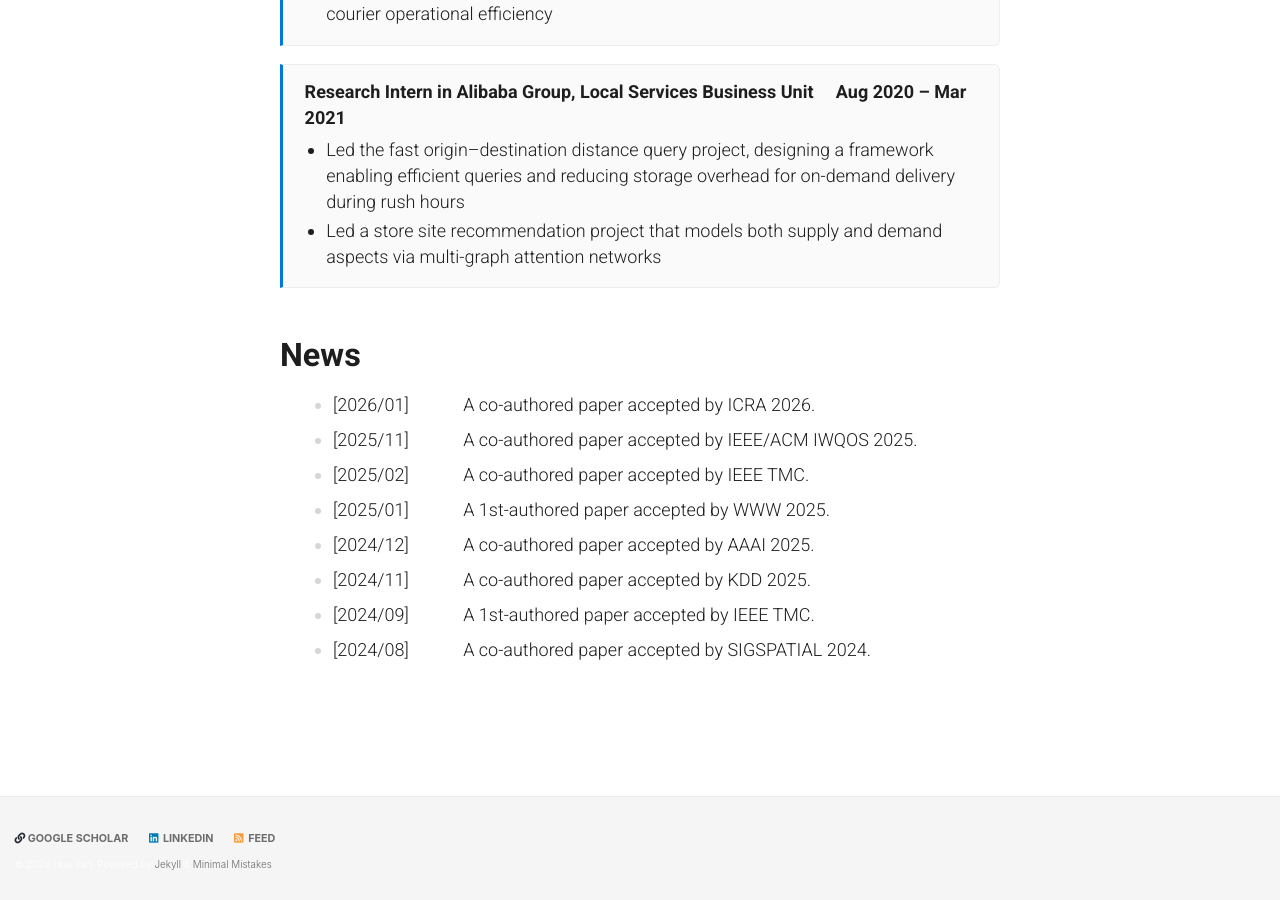
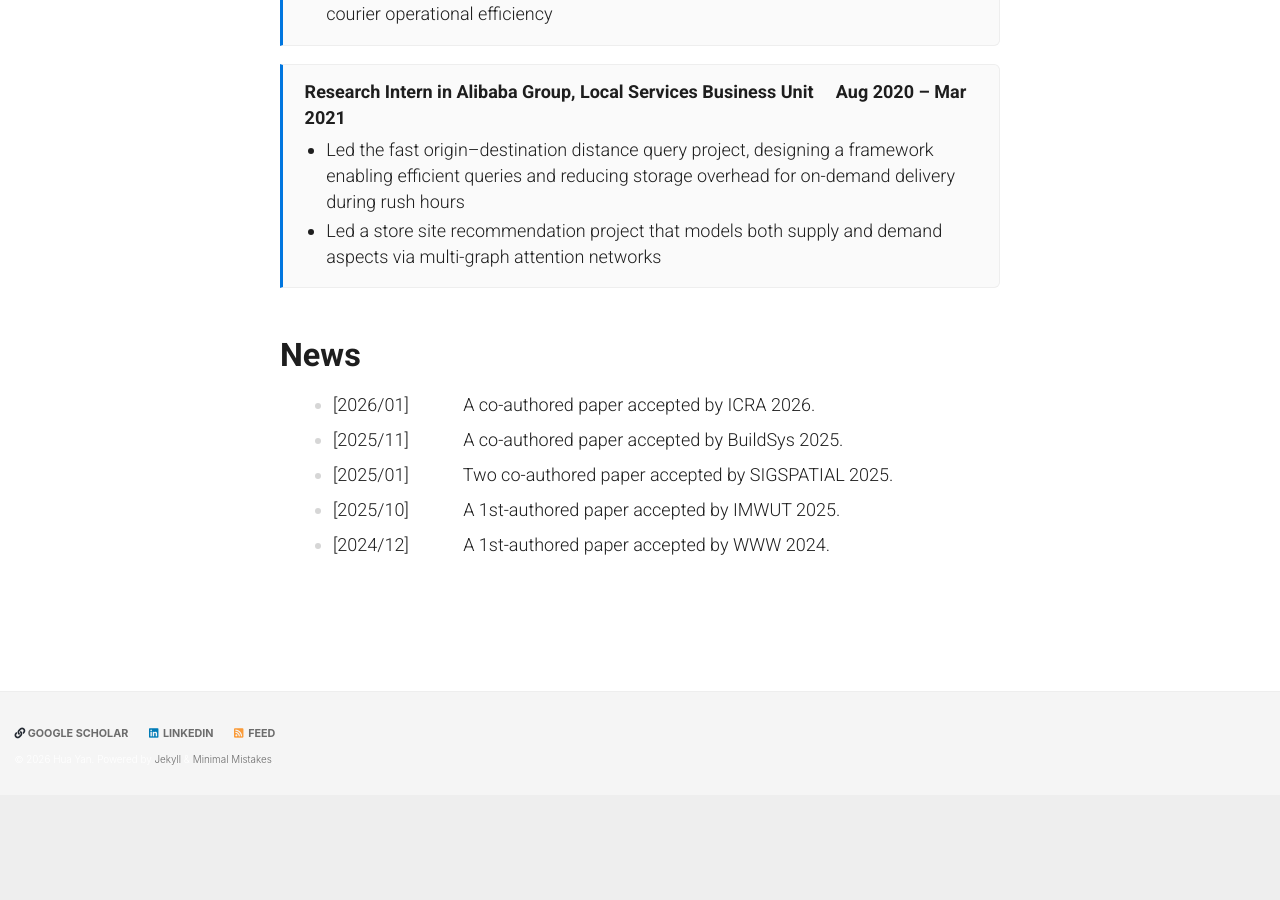
Before and after one commit to huy222-lu/website, a Jekyll site: the page built from index.md, in a window 1280 px wide and 900 px high, scrolled down 885 px. Built offline with Jekyll 4.4.1, drawn with Linux system fonts in a browser that asks for light colours; cached includes are drawn as plain includes; a script that is not in the unit is left out; comment, search, counter and statistics services are not loaded; after the commit the page ends 1680 px from its top, so only the background shows below that.

Commit message:
Update index.md

```diff
--- a/index.md
+++ b/index.md
@@ -36,13 +36,11 @@ overhead for on-demand delivery during rush hours
 ### News
 
 * **[2026/01]** &nbsp; A co-authored paper accepted by ICRA 2026.
-* **[2025/11]** &nbsp; A co-authored paper accepted by IEEE/ACM IWQOS 2025.
-* **[2025/02]** &nbsp; A co-authored paper accepted by IEEE TMC.
-* **[2025/01]** &nbsp; A 1st-authored paper accepted by WWW 2025.
-* **[2024/12]** &nbsp; A co-authored paper accepted by AAAI 2025.
-* **[2024/11]** &nbsp; A co-authored paper accepted by KDD 2025.
-* **[2024/09]** &nbsp; A 1st-authored paper accepted by IEEE TMC.
-* **[2024/08]** &nbsp; A co-authored paper accepted by SIGSPATIAL 2024.
+* **[2025/11]** &nbsp; A co-authored paper accepted by BuildSys 2025.
+* **[2025/01]** &nbsp; Two co-authored paper accepted by SIGSPATIAL 2025.
+* **[2025/10]** &nbsp; A 1st-authored paper accepted by IMWUT 2025.
+* **[2024/12]** &nbsp; A 1st-authored paper accepted by WWW 2024.
+
 
 
 </div>
```
